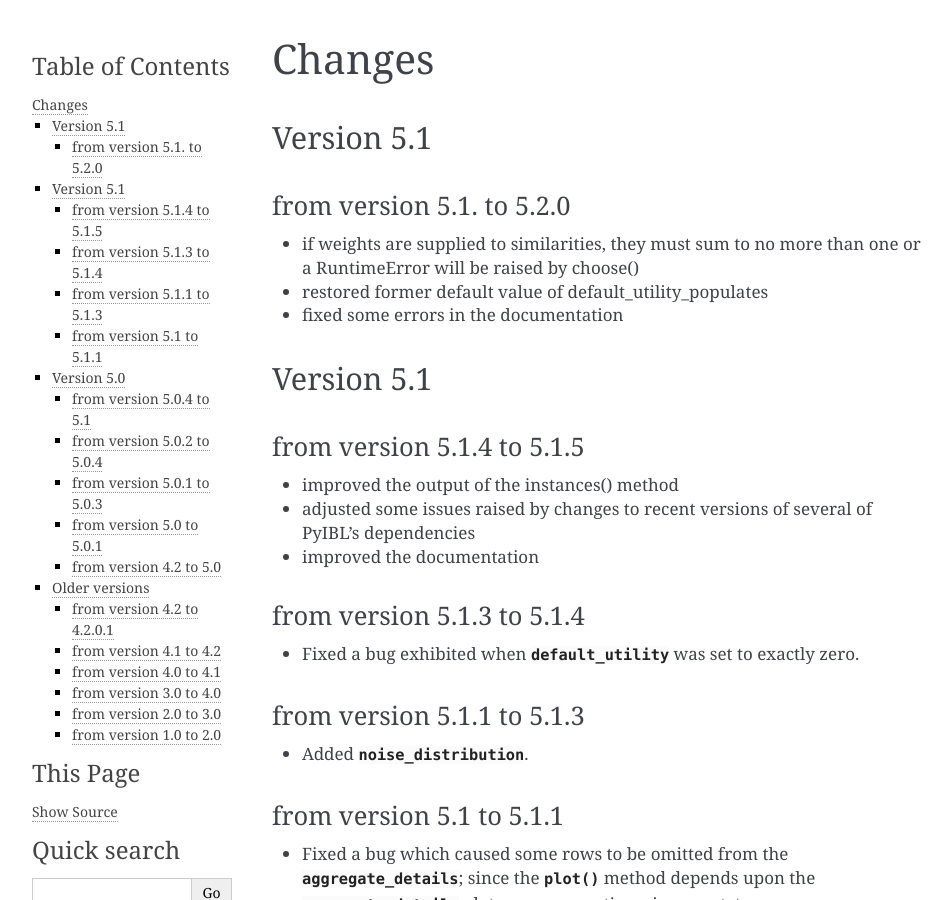
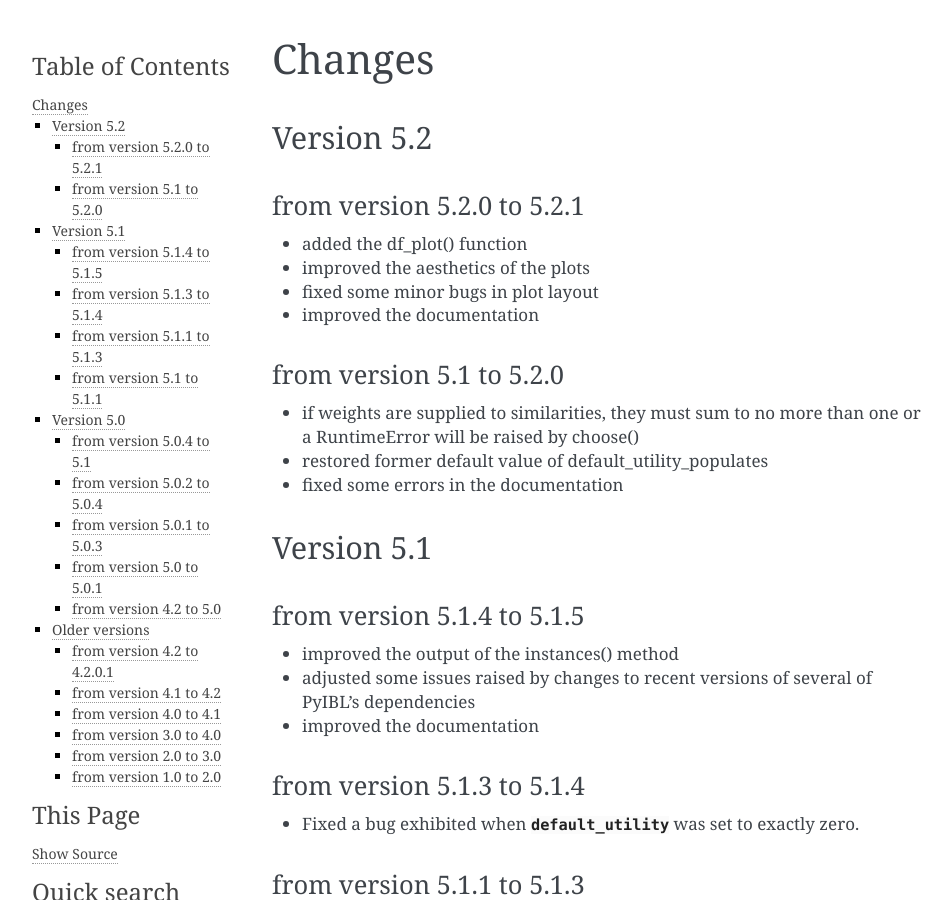
Before and after one commit to DDM-Lab/pyibl, a Sphinx documentation site: the page built from doc/changes.rst, in a window 1280 px wide and 900 px high. Shown: the whole window, without its empty margins (148-1100 px from the left). Built offline with Sphinx 7.4.7, drawn with Linux system fonts in a browser that asks for light colours; formulas are drawn with MathJax 3; the version number could not be read and is left out.

Commit message:
tweak doc

```diff
--- a/doc/changes.rst
+++ b/doc/changes.rst
@@ -4,11 +4,19 @@ Changes
 .. _chanages:
 
 
-Version 5.1
+Version 5.2
 ===========
 
-from version 5.1. to 5.2.0
+from version 5.2.0 to 5.2.1
 ---------------------------
+
+* added the df_plot() function
+* improved the aesthetics of the plots
+* fixed some minor bugs in plot layout
+* improved the documentation
+
+from version 5.1 to 5.2.0
+-------------------------
 
 * if weights are supplied to similarities, they must sum to no more than one or a RuntimeError will be raised by choose()
 * restored former default value of default_utility_populates
```
